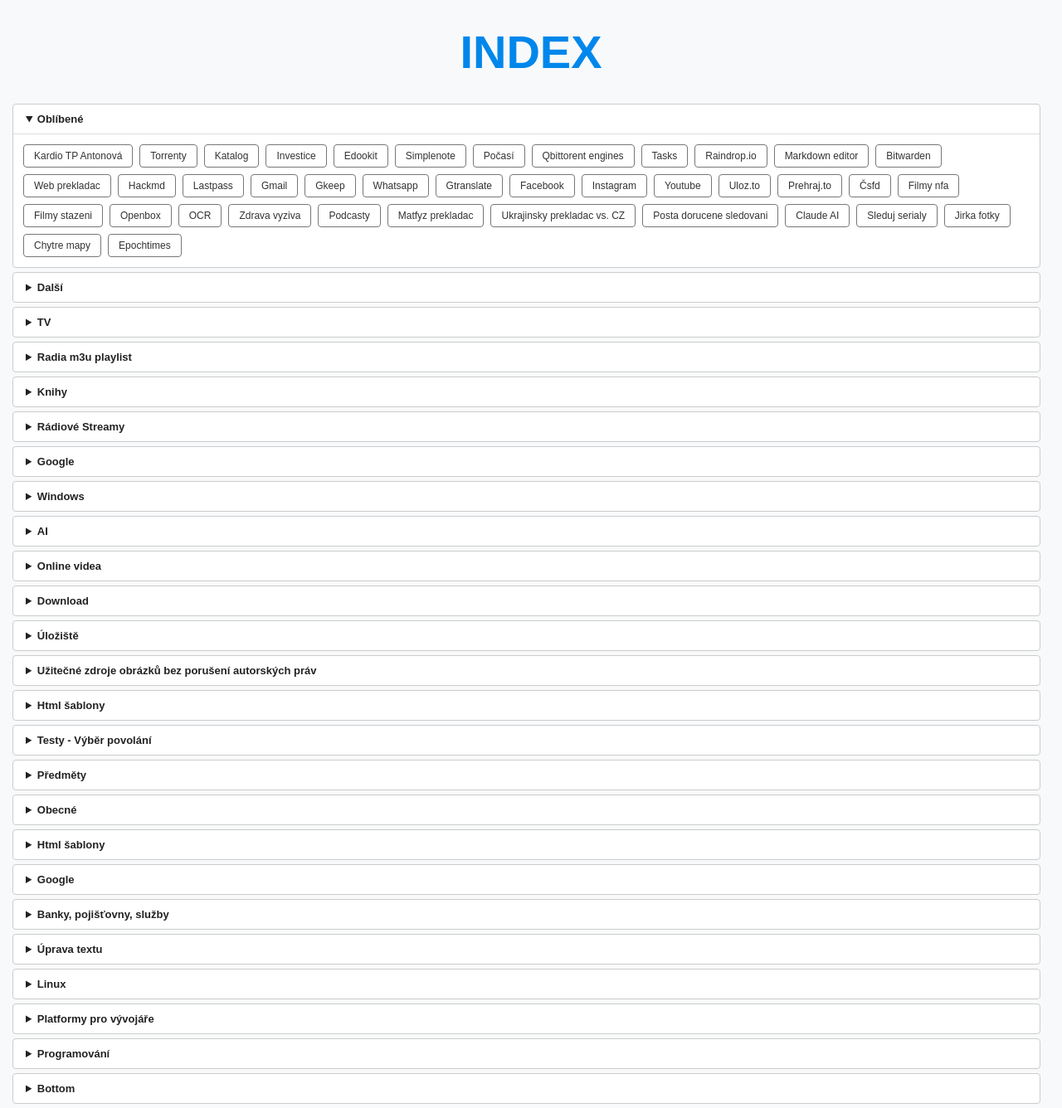
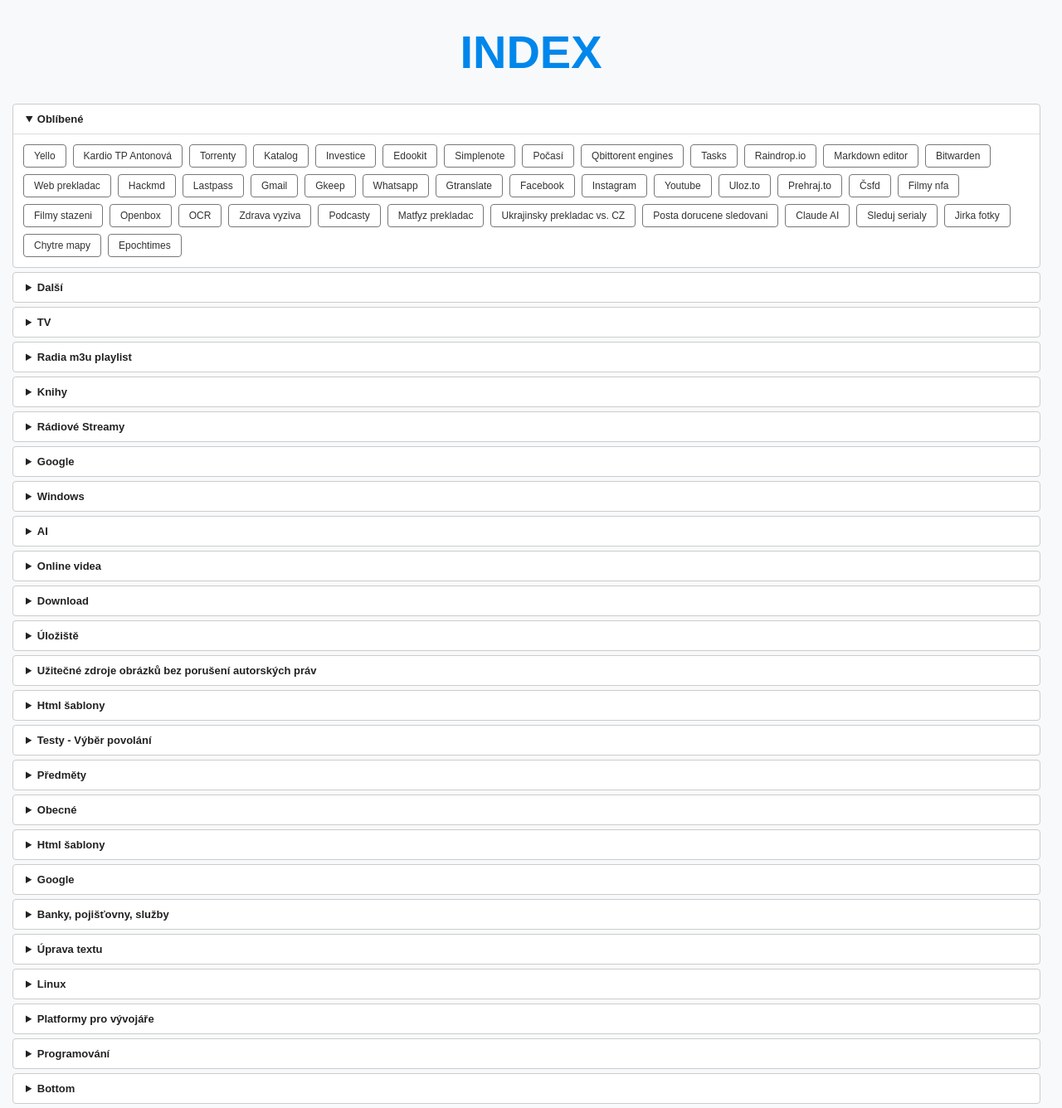
Before and after one commit to bedjan/bedjan.github.io, a Jekyll site: the page built from index.md, in a window 1280 px wide. Shown: the whole page at 83% size. Built offline with Jekyll 4.4.1, drawn with Linux system fonts in a browser that asks for light colours.

Commit message:
Update index.md

```diff
--- a/index.md
+++ b/index.md
@@ -8,6 +8,7 @@ title: Osobní stránky
 <details open>
 <summary>Oblíbené</summary>
 <div class="links-grid">
+<a href="https://www.yello.cz/cs/moje-yello/#/" target="_blank">Yello</a>
 <a href="https://kardiologieteplice.cz/#kontakt" target="_blank">Kardio TP Antonová</a>
 <a href="https://www.dropbox.com/scl/fo/w3x5naidjcghoyhwep3wn/AGoYubQUkgXLRpw30je_hcY?rlkey=pmpgz4soem6w0a59bmspkx8x4&st=8zztvg1l&dl=0" target="_blank">Torrenty</a>
 <a href="https://bedjan.github.io/katalog_disku_E.html" target="_blank">Katalog</a>
```
